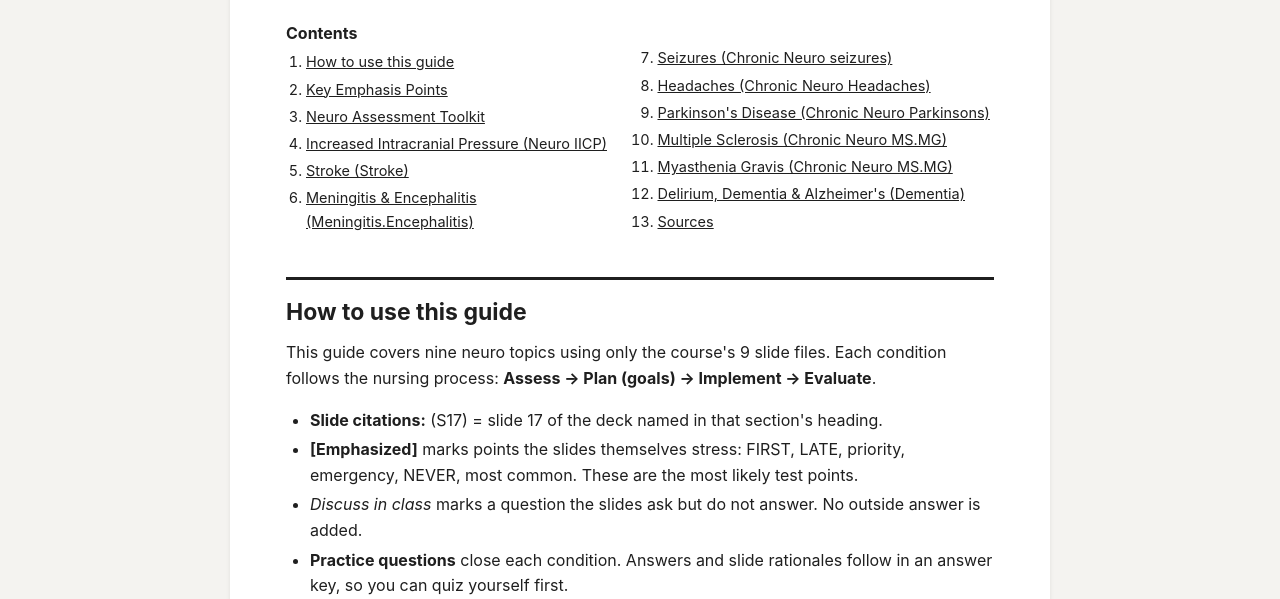
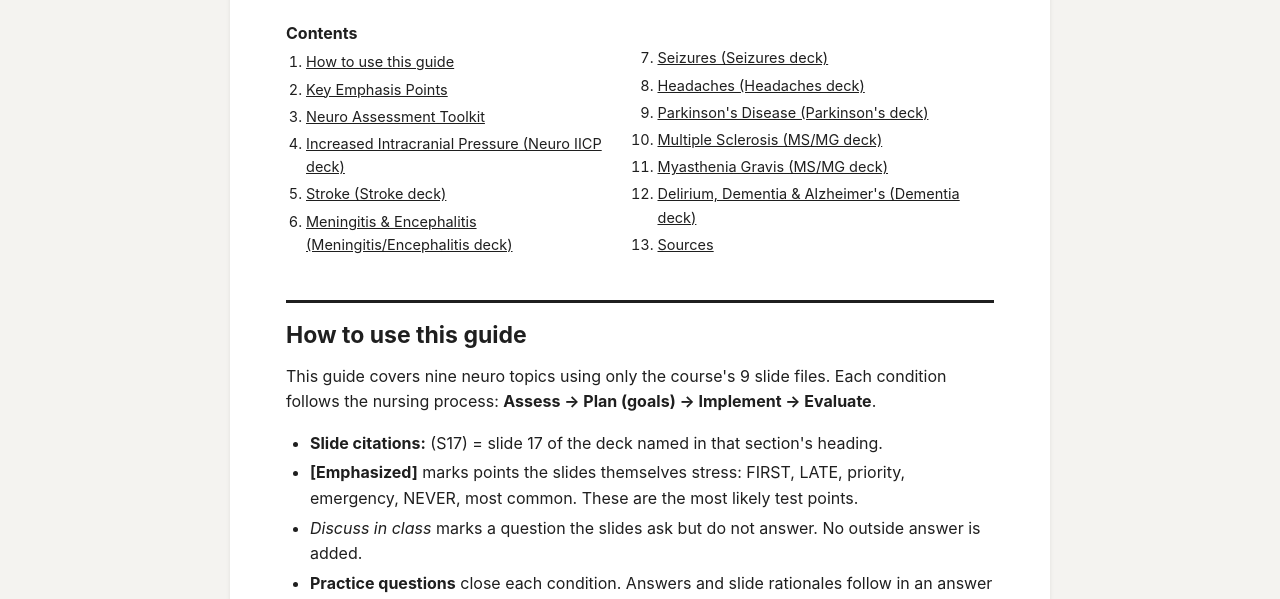
Before and after one commit to RevoloerO/vqm-hien-neuro-study, a plain HTML site: page doc/v2.html in a window 1280 px wide. Shown: the part 199-798 px from the top of the page. Drawn offline with Linux system fonts and the light colour scheme.

Commit message:
Tidy deck names in v2 document headings
Co-Authored-By: Claude Opus 5.5 <noreply@anthropic.com>
Claude-Session: https://claude.ai/code/session_015tzg7dGdXXV7aE3PiwTntX

```diff
--- a/doc/v2.html
+++ b/doc/v2.html
@@ -31,7 +31,7 @@ blockquote{margin:12px 0;padding:8px 14px;border-left:4px solid #1f1f1f;backgrou
 <h1>Neuro Patient Care Review v2</h1>
 <p class="meta">Study guide built only from the 9 neuro course files, organized by the nursing process.</p>
 <b>Contents</b>
-<ol class="toc"><li><a href="#sec1">How to use this guide</a></li><li><a href="#sec2">Key Emphasis Points</a></li><li><a href="#sec3">Neuro Assessment Toolkit</a></li><li><a href="#sec4">Increased Intracranial Pressure (Neuro IICP)</a></li><li><a href="#sec5">Stroke (Stroke)</a></li><li><a href="#sec6">Meningitis &amp; Encephalitis (Meningitis.Encephalitis)</a></li><li><a href="#sec7">Seizures (Chronic Neuro seizures)</a></li><li><a href="#sec8">Headaches (Chronic Neuro Headaches)</a></li><li><a href="#sec9">Parkinson's Disease (Chronic Neuro Parkinsons)</a></li><li><a href="#sec10">Multiple Sclerosis (Chronic Neuro MS.MG)</a></li><li><a href="#sec11">Myasthenia Gravis (Chronic Neuro MS.MG)</a></li><li><a href="#sec12">Delirium, Dementia &amp; Alzheimer's (Dementia)</a></li><li><a href="#sec13">Sources</a></li></ol>
+<ol class="toc"><li><a href="#sec1">How to use this guide</a></li><li><a href="#sec2">Key Emphasis Points</a></li><li><a href="#sec3">Neuro Assessment Toolkit</a></li><li><a href="#sec4">Increased Intracranial Pressure (Neuro IICP deck)</a></li><li><a href="#sec5">Stroke (Stroke deck)</a></li><li><a href="#sec6">Meningitis &amp; Encephalitis (Meningitis/Encephalitis deck)</a></li><li><a href="#sec7">Seizures (Seizures deck)</a></li><li><a href="#sec8">Headaches (Headaches deck)</a></li><li><a href="#sec9">Parkinson's Disease (Parkinson's deck)</a></li><li><a href="#sec10">Multiple Sclerosis (MS/MG deck)</a></li><li><a href="#sec11">Myasthenia Gravis (MS/MG deck)</a></li><li><a href="#sec12">Delirium, Dementia &amp; Alzheimer's (Dementia deck)</a></li><li><a href="#sec13">Sources</a></li></ol>
 <h2 id="sec1">How to use this guide</h2>
 <p>This guide covers nine neuro topics using only the course's 9 slide files. Each condition follows the nursing process: <strong>Assess → Plan (goals) → Implement → Evaluate</strong>.</p>
 <ul>
@@ -214,7 +214,7 @@ blockquote{margin:12px 0;padding:8px 14px;border-left:4px solid #1f1f1f;backgrou
 <li><strong>NIHSS</strong>: primary tool to evaluate and document neuro status in acute stroke; measures severity; predicts short- &amp; long-term outcome; scored initially to compare treatment effect (Stroke S7–8)</li>
 <li><strong>Confusion Assessment Method</strong>: delirium (Dem S3)</li>
 </ul>
-<h2 id="sec4">Increased Intracranial Pressure (Neuro IICP)</h2>
+<h2 id="sec4">Increased Intracranial Pressure (Neuro IICP deck)</h2>
 <p><strong>Your patient:</strong> ICP has risen from a change in <strong>brain tissue, blood, or CSF</strong>. Under Monro-Kellie, if one increases, another must decrease to maintain ICP (S2)</p>
 <h3>Assess</h3>
 <ul>
@@ -339,7 +339,7 @@ blockquote{margin:12px 0;padding:8px 14px;border-left:4px solid #1f1f1f;backgrou
 <li><strong>D:</strong> Hypertonic saline moves water out of cells into blood; monitor BP and serum sodium. (Mannitol: monitor fluid and electrolyte status.) (IICP S18)</li>
 <li><strong>B:</strong> Inaccurate readings come from CSF leaks, obstruction/kinks, differences in height of bolt/transducer, incorrect height of drainage system, bubbles/air in tubing. (IICP S14)</li>
 </ol>
-<h2 id="sec5">Stroke (Stroke)</h2>
+<h2 id="sec5">Stroke (Stroke deck)</h2>
 <p><strong>Your patient:</strong> ischemia or hemorrhage into the brain has caused death of brain cells (brain attack, CVA) (S2)</p>
 <h3>Assess</h3>
 <h4>Who is at risk? <strong>[Emphasized: Priority? PREVENTION!!]</strong> (S3)</h4>
@@ -514,7 +514,7 @@ blockquote{margin:12px 0;padding:8px 14px;border-left:4px solid #1f1f1f;backgrou
 <li><strong>B:</strong> Arm supports with slings and lap boards; avoid pulling the patient by the arm. Position on the weak or paralyzed side for only 30 minutes. (Stroke S21–22)</li>
 <li><strong>D:</strong> Bladder retraining; avoid the use of indwelling catheters. (Stroke S22)</li>
 </ol>
-<h2 id="sec6">Meningitis &amp; Encephalitis (Meningitis.Encephalitis)</h2>
+<h2 id="sec6">Meningitis &amp; Encephalitis (Meningitis/Encephalitis deck)</h2>
 <p><strong>Your patient:</strong> acute inflammation of the meningeal tissue around the brain and spinal cord (meningitis) or of the brain itself (encephalitis) (S2, S9)</p>
 <h3>Assess</h3>
 <ul>
@@ -609,7 +609,7 @@ blockquote{margin:12px 0;padding:8px 14px;border-left:4px solid #1f1f1f;backgrou
 <li><strong>B:</strong> Immunize high-risk populations: recommended at age 11; if not done yet, college freshman (dorm life). (Men S6)</li>
 <li><strong>D:</strong> Environmental mosquito control for prevention; apply repellents. (Men S11)</li>
 </ol>
-<h2 id="sec7">Seizures (Chronic Neuro seizures)</h2>
+<h2 id="sec7">Seizures (Seizures deck)</h2>
 <p><strong>Your patient:</strong> sudden, abnormal, excessive electrical discharge of neurons in the brain (S2). Seizure disorder/epilepsy = <strong>2 or more seizures more than 24 hours apart</strong> without an underlying problem (S3)</p>
 <h3>Assess</h3>
 <ul>
@@ -740,7 +740,7 @@ blockquote{margin:12px 0;padding:8px 14px;border-left:4px solid #1f1f1f;backgrou
 <li><strong>D:</strong> Effect on lifestyle is the most common complication (social stigma, employment and education limits, driving sanctions). (Seiz S14)</li>
 <li><strong>A:</strong> Importance of medication adherence, do not adjust dose without physician; avoid excessive alcohol, fatigue, and loss of sleep; restricted driving. (Seiz S12)</li>
 </ol>
-<h2 id="sec8">Headaches (Chronic Neuro Headaches)</h2>
+<h2 id="sec8">Headaches (Headaches deck)</h2>
 <p><strong>Your patient:</strong> probably the most common pain humans experience. Most are <strong>primary</strong> (migraine, tension-type, cluster); <strong>secondary</strong> headaches come from another condition (sinus infection, neck injury, stroke) (S2)</p>
 <h3>Assess: which headache is this?</h3>
 <p><strong>Tension-type</strong> — <strong>Bilateral</strong> · <strong>pressing/tightening</strong> · constant dull pressure · frontal-occipital · mild or moderate · associated with neck pain and ↑ tone in cervical/neck muscles · may occur intermittently for weeks, months, years · photophobia, phonophobia · <strong>no nausea/vomiting · no prodrome</strong> (S4)</p>
@@ -814,7 +814,7 @@ blockquote{margin:12px 0;padding:8px 14px;border-left:4px solid #1f1f1f;backgrou
 <li><strong>D:</strong> The patient should make a written note of medications to prevent accidental overdose; keep a headache diary. (HA S8)</li>
 <li><strong>A:</strong> Diagnostic studies: neurological exam; CT if concern for secondary cause; CBC, BMP, UA. (HA S7)</li>
 </ol>
-<h2 id="sec9">Parkinson's Disease (Chronic Neuro Parkinsons)</h2>
+<h2 id="sec9">Parkinson's Disease (Parkinson's deck)</h2>
 <p><strong>Your patient:</strong> disease of the basal ganglia; chronic, progressive, neurodegenerative, <strong>no acute exacerbations</strong>. Lack of dopamine disrupts the dopamine–acetylcholine balance (S2–3)</p>
 <h3>Assess</h3>
 <p><strong>Classic triad (+ postural instability)</strong> — <strong>Tremor</strong>: "pill rolling" · <strong>Rigidity</strong>: "cogwheel" · <strong>Bradykinesia</strong>: slowing in initiating and executing movement, loss of automatic movement · also <strong>postural instability</strong> (unable to stop) (S4)</p>
@@ -891,7 +891,7 @@ blockquote{margin:12px 0;padding:8px 14px;border-left:4px solid #1f1f1f;backgrou
 <li><strong>C:</strong> Levodopa with carbidopa (Sinemet) is the primary treatment. Excessive dopaminergic drugs can lead to paradoxic intoxication. (PD S7)</li>
 <li><strong>A:</strong> Complications: dysphagia, malnutrition and aspiration, orthostatic hypotension, falls; dementia occurs in 70%. (PD S8)</li>
 </ol>
-<h2 id="sec10">Multiple Sclerosis (Chronic Neuro MS.MG)</h2>
+<h2 id="sec10">Multiple Sclerosis (MS/MG deck)</h2>
 <p><strong>Your patient:</strong> chronic, progressive, degenerative CNS disorder: <strong>segmental demyelination</strong> of nerve fibers of brain and spinal cord (S2). Onset 20–40 yrs; <strong>women 2–3× more</strong>; more in temperate climates (S3)</p>
 <h3>Assess</h3>
 <ul>
@@ -966,7 +966,7 @@ blockquote{margin:12px 0;padding:8px 14px;border-left:4px solid #1f1f1f;backgrou
 <li><strong>A:</strong> Minimize caffeine intake; nutritious, well-balanced meals; high-fiber diet for constipation. (MS S6)</li>
 <li><strong>A:</strong> Four patterns; relapsing-remitting is 85%. (MS S3)</li>
 </ol>
-<h2 id="sec11">Myasthenia Gravis (Chronic Neuro MS.MG)</h2>
+<h2 id="sec11">Myasthenia Gravis (MS/MG deck)</h2>
 <p><strong>Your patient:</strong> autoimmune disease of the <strong>neuromuscular junction</strong>; fluctuating weakness of skeletal muscle; may respond to removal of the thymus (S9)</p>
 <h3>Assess (S10)</h3>
 <ul>
@@ -1033,7 +1033,7 @@ blockquote{margin:12px 0;padding:8px 14px;border-left:4px solid #1f1f1f;backgrou
 <li><strong>D:</strong> Balanced/soft diet (easy to chew and swallow). (MS/MG S11)</li>
 <li><strong>D:</strong> Medications: anticholinesterase; corticosteroids and immunosuppressants; surgery to remove thymus. Try to balance avoiding a myasthenic or cholinergic crisis. (MS/MG S11)</li>
 </ol>
-<h2 id="sec12">Delirium, Dementia &amp; Alzheimer's (Dementia)</h2>
+<h2 id="sec12">Delirium, Dementia &amp; Alzheimer's (Dementia deck)</h2>
 <p><strong>Your patient:</strong> confused. First decide whether this is <strong>delirium, dementia, or depression</strong> (S2)</p>
 <h3>Assess</h3>
 <table>
```
